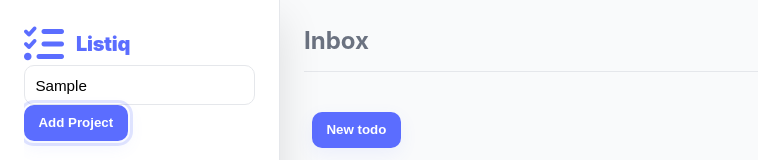
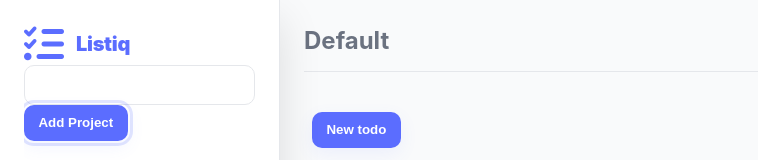
Before and after one commit to odai-dev/Listiq, a website built with webpack: page src/index.html in a window 1280 px wide. Both pictures are taken after typing "Sample" into the empty fields and a click on the button "Add Project". Shown: the top 160 px of the page, without its empty margins (0-758 px from the left). Built offline with nearby package versions, Linux system fonts and the light colour scheme.

Commit message:
added displaying project name in the header logic

```diff
--- a/src/index.html
+++ b/src/index.html
@@ -47,7 +47,7 @@
                     </button>
                 </nav>
 
-                <h2 id="activeProjectName">Inbox</h2>
+                <h2 id="activeProjectName"></h2>
             </header>
 
             <div class="todos">
--- a/src/modules/dom.js
+++ b/src/modules/dom.js
@@ -40,6 +40,9 @@
         projectListEl.appendChild(a)
 
     });
+    const activeProjectNameHeader = document.querySelector('#activeProjectName');
+    activeProjectNameHeader.textContent =  logic.getActiveProject().name;
+
 }
 
 
@@ -49,7 +52,7 @@
 
     const project = logic.createNewProject(name);
     renderProjects(logic.getProjects(), project.id);
-    renderTasks(project);
+    renderTodos(project);
 
     newProjectInput.value = ' ';
 })
```
